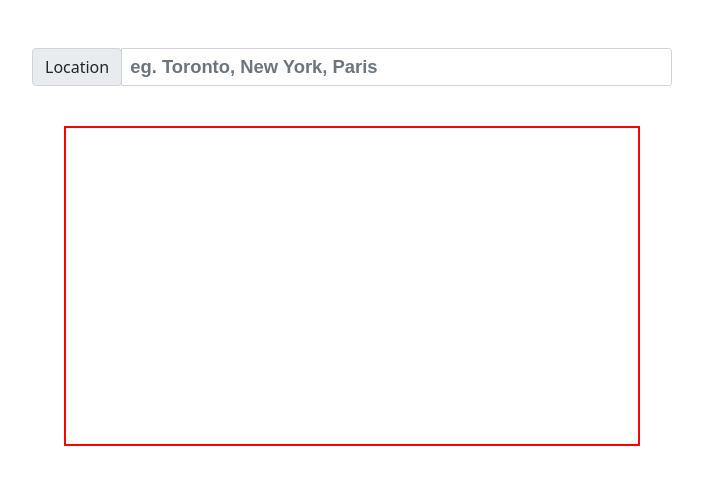
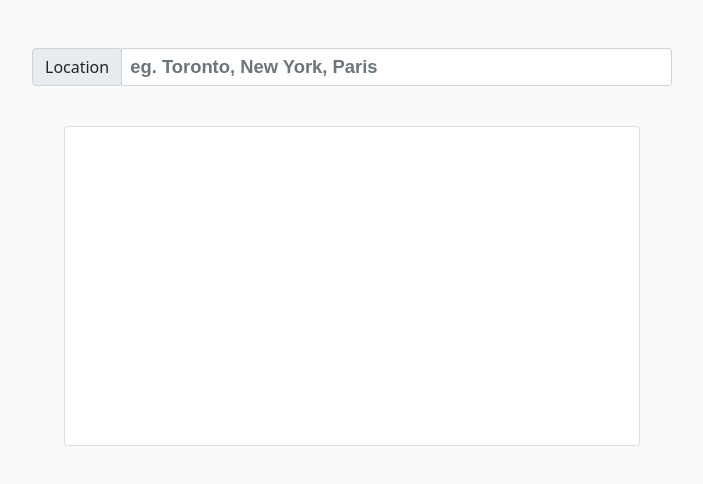
Before and after one commit to Ben-Langlois/Weather-App, a React (Create React App) app: page / in a window 1280 px wide. Shown: the top 484 px of the page, without its empty margins (288-991 px from the left). Built offline with nearby package versions, Linux system fonts and the light colour scheme.

Commit message:
moving to laptop

```diff
--- a/src/App.js
+++ b/src/App.js
@@ -73,7 +73,7 @@ class App extends React.Component {
     $('#submit').keypress((event) => {
       var keycode = (event.keyCode ? event.keyCode : event.which);    // **** seeing if its the enter key??? I gotta do somthn diff
       if(keycode == '13'){
-        this.handleSubmit();                                  // find lat & long
+        this.handleSubmit();                                          // find lat & long
       }
     });
   }
--- a/src/style.scss
+++ b/src/style.scss
@@ -1,12 +1,15 @@
+body{
+    background-color: rgb(249 250 251);
+}
+
 #Dashboard{
-
     #daily{
+        background-color: rgb(255, 255, 255);
         width: 45vw;
         height: 40vh;
         margin: 5vh auto 0;
-
-        // testing
-        border: 2px solid red;
+        border: 1px solid rgba(0,0,0,.125);
+        border-radius: 0.25rem;
 
         #icon{
             display: inline-flex;
@@ -20,6 +23,7 @@
     }
 
     #weekly{
+        background-color: rgb(255, 255, 255);
         display: flex;
         margin: 5vh auto 0;
 
```
